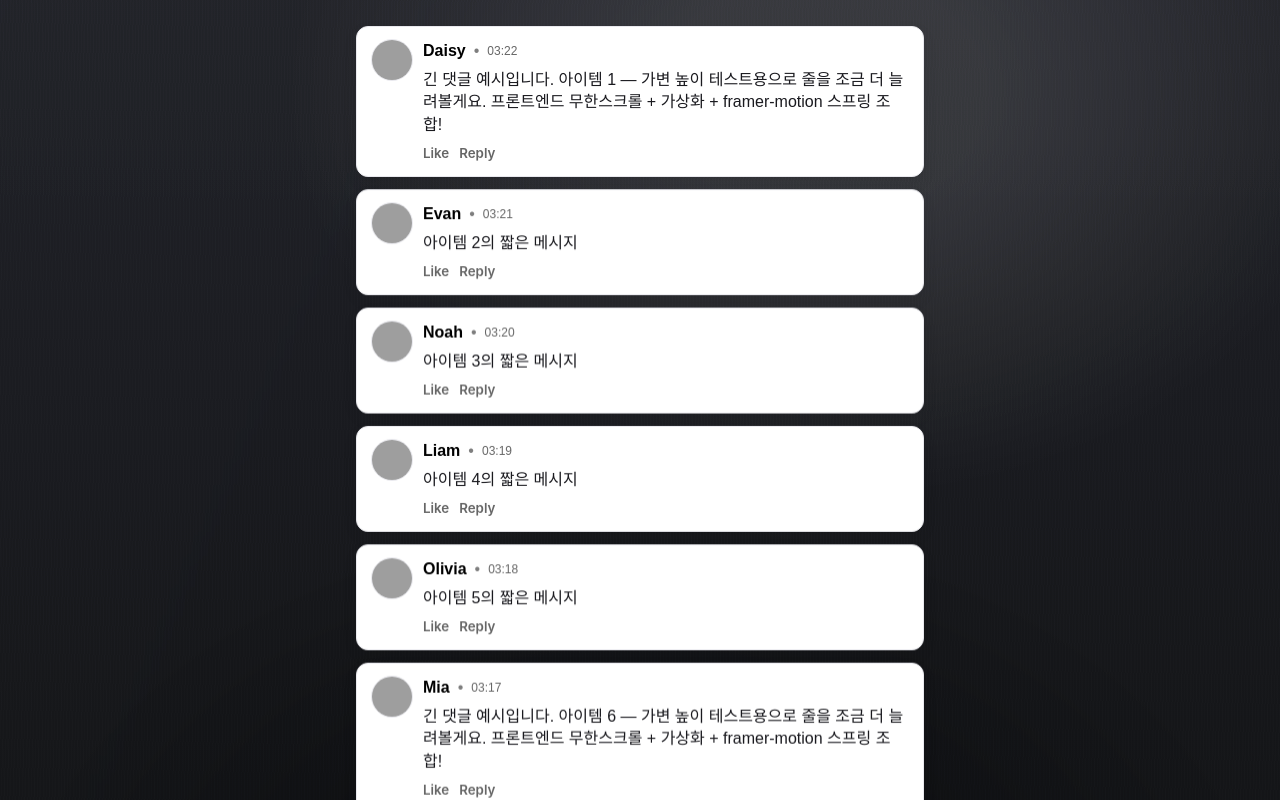
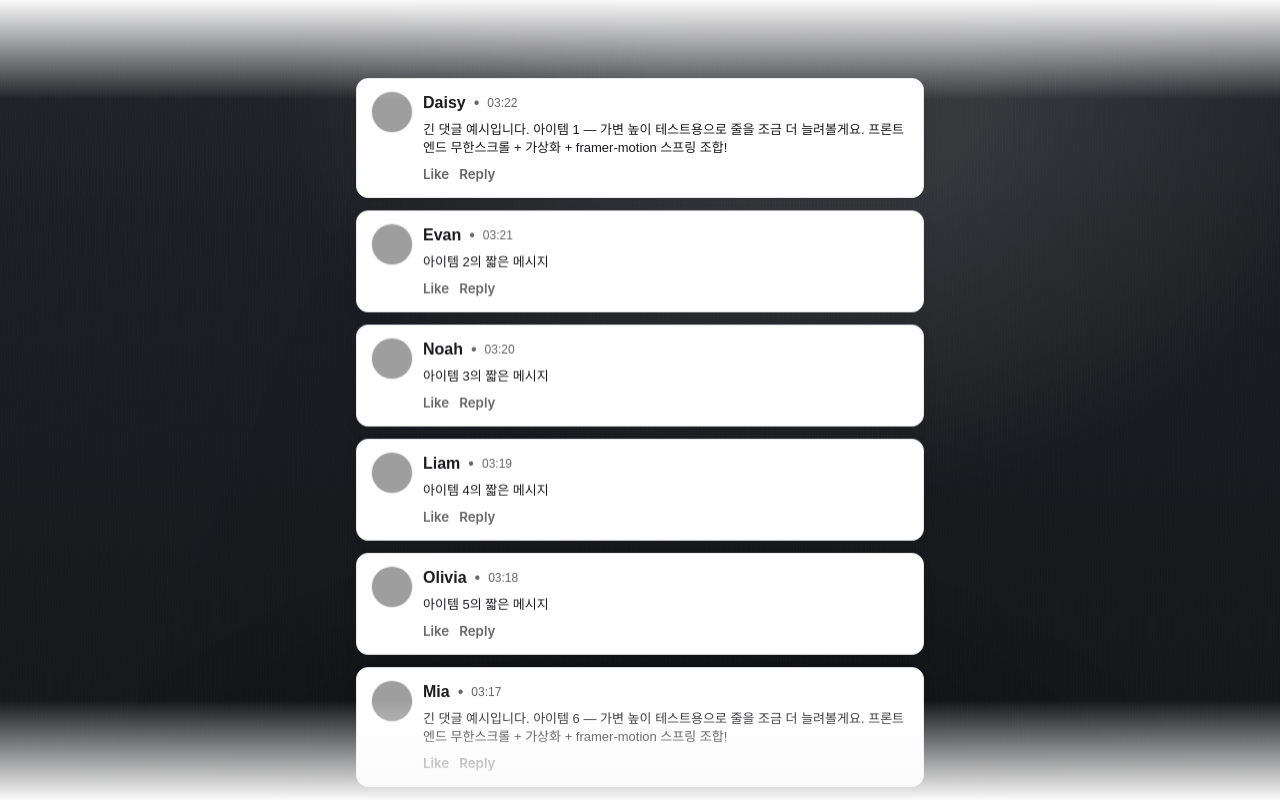
Before and after one commit to JJleem/MOLT-BOX, a React (Vite) app: page /scroll-info in a window 1280 px wide. Built offline with nearby package versions, Linux system fonts and the light colour scheme; grey boxes are pictures that could not be loaded; a web font is replaced by a local one.

Commit message:
feat(infinite-scroll): 가상 스크롤 + 무한 로딩 댓글 리스트 추가

```diff
--- a/src/page/Home.tsx
+++ b/src/page/Home.tsx
@@ -47,7 +47,7 @@ const links = [
   },
   { name: "GradientHover", route: "/gradient-hover", gif: "gradientHover.gif" },
   { name: "HoverVideo", route: "/hover-video", gif: "hoverVideo.gif" },
-  { name: "ScrollInfo", route: "/scroll-info", gif: "hoverVideo.gif" },
+  { name: "InfiniteScroll", route: "/scroll-info", gif: "infiniteScroll.gif" },
 ];
 
 /* ────────────── 큐브 ────────────── */
--- a/src/page/ScrollInfo.tsx
+++ b/src/page/ScrollInfo.tsx
@@ -36,7 +36,7 @@ const MOCK_DB: CommentItem[] = Array.from({ length: 123 }, (_, i) => {
 });
 
 async function mockFetchComments(page: number): Promise<ApiResponse> {
-  const PAGE_SIZE = 20;
+  const PAGE_SIZE = 5;
   const start = page * PAGE_SIZE;
   const end = start + PAGE_SIZE;
   const slice = MOCK_DB.slice(start, end);
--- a/src/styles/ScrollInfo.scss
+++ b/src/styles/ScrollInfo.scss
@@ -58,21 +58,24 @@
   &::before,
   &::after {
     content: "";
-    position: sticky;
+
     left: 0;
     right: 0;
     z-index: 1;
-    height: 18px;
+    height: 100px;
     pointer-events: none;
     display: block;
   }
   &::before {
+    position: sticky;
+
     top: 0;
-    // background: linear-gradient(var(--surface-2), rgba(0, 0, 0, 0));
+    background: linear-gradient(var(--surface-2), rgba(0, 0, 0, 0));
   }
   &::after {
+    position: sticky;
     bottom: 0;
-    // background: linear-gradient(rgba(0, 0, 0, 0), var(--surface-2));
+    background: linear-gradient(rgba(0, 0, 0, 0), var(--surface-2));
   }
 }
 
@@ -119,6 +122,7 @@
   gap: 16px;
   width: min(600px, 96vw);
   margin: 0 auto;
+  margin-top: -30px;
 }
 
 /* 각 행(motion.div) */
@@ -182,9 +186,11 @@
     line-height: 1;
     .author {
       font-weight: 700;
+      color: var(--text);
     }
     .dot {
-      opacity: 0.5;
+      opacity: 1;
+      color: var(--text-weak);
     }
     .time {
       color: var(--text-weak);
@@ -198,6 +204,7 @@
     line-height: 1.4;
     white-space: pre-wrap;
     word-break: break-word;
+    font-size: 13px;
   }
 
   .actions {
```
Also changed, not shown: 1 other file (tests, documents, lock files or other folders).
